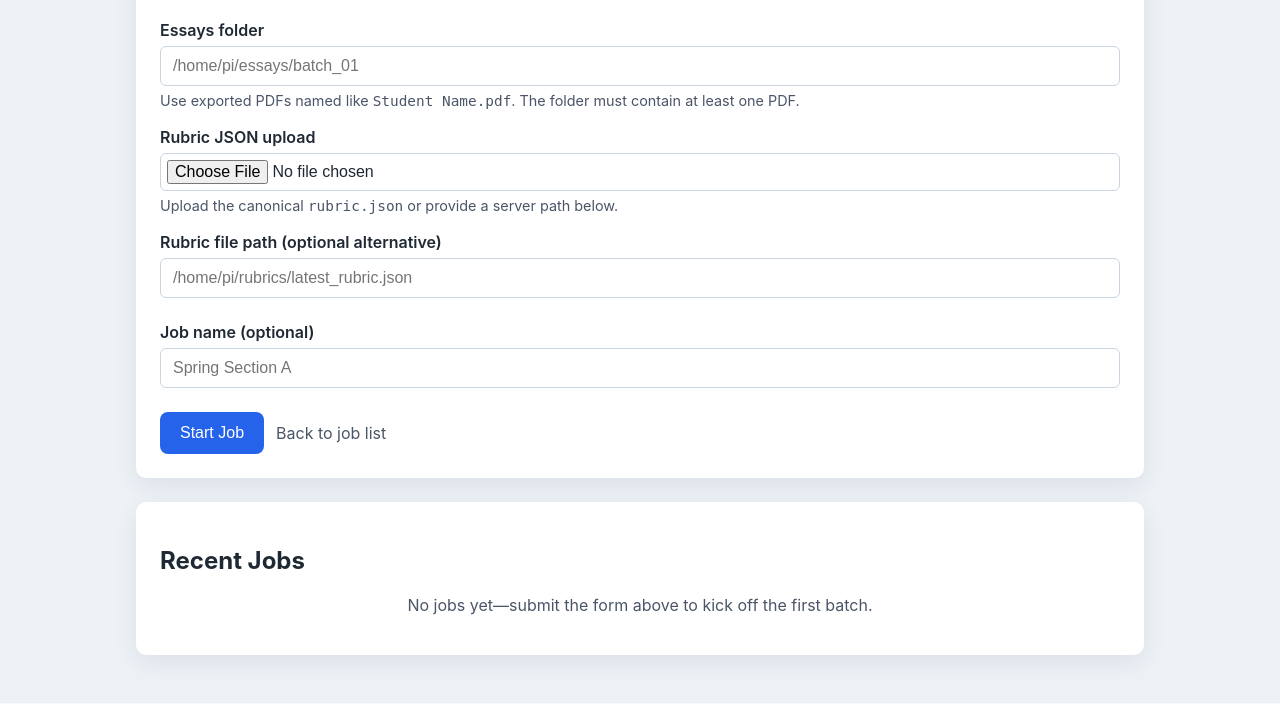
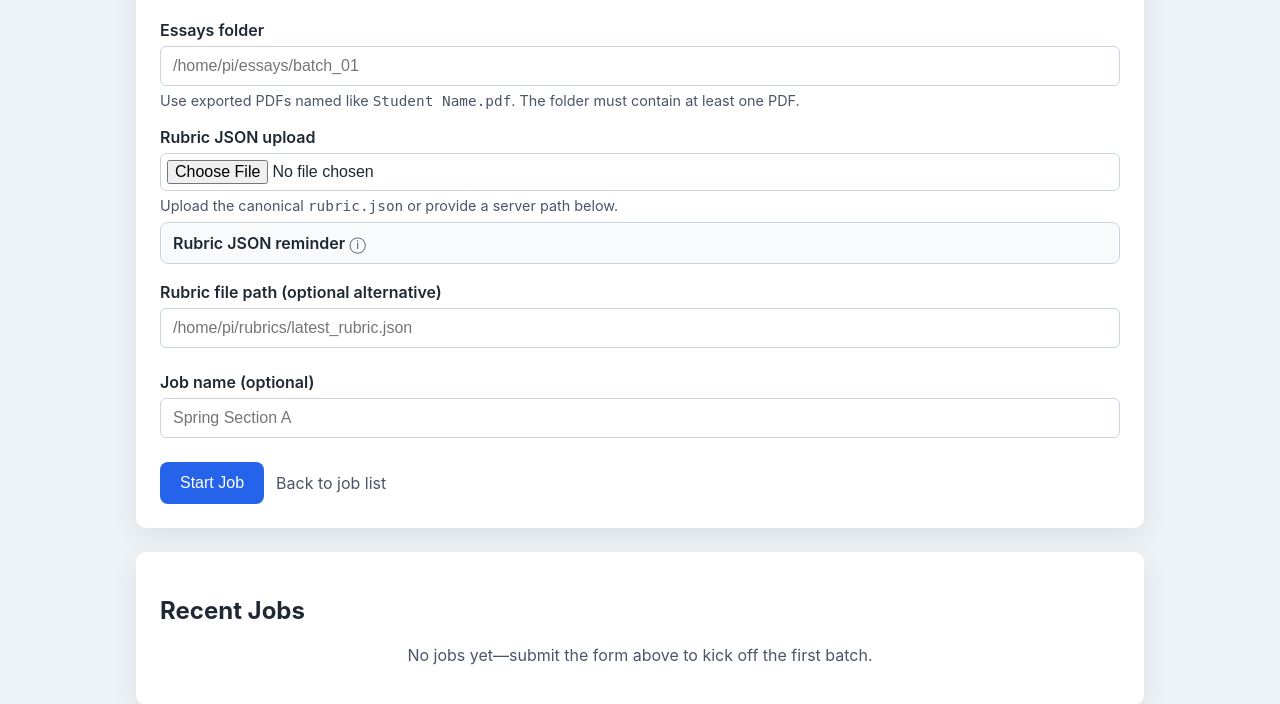
Before and after one commit to ctroy978/nighteval, a FastAPI app: template templates/job_new.html in a window 1280 px wide. Shown: the part 440-1144 px from the top of the page. Before the commit the page ends 1123 px from the top, so only its background shows below. Run offline with FastAPI, Linux system fonts and the light colour scheme; the template is opened without the code that fills it, so the values that code supplies are empty; parts of the project's set-up code (start-up, migrations or seed data) failed here and were passed over; some libraries are stand-ins or nearby versions.

Commit message:
rubric criteria instructions added

```diff
--- a/templates/job_new.html
+++ b/templates/job_new.html
@@ -63,6 +63,35 @@
       background: #fff5f5;
       border: 1px solid #feb2b2;
       color: #9b2c2c;
+    }
+    details.rubric-helper {
+      margin-top: 8px;
+      padding: 10px 12px;
+      border-radius: 8px;
+      border: 1px solid #cbd5e0;
+      background: #f8fafc;
+    }
+    details.rubric-helper summary {
+      font-weight: 600;
+      cursor: pointer;
+      list-style: none;
+    }
+    details.rubric-helper summary::-webkit-details-marker {
+      display: none;
+    }
+    details.rubric-helper summary::after {
+      content: " ⓘ";
+      font-weight: 400;
+      color: #4a5568;
+    }
+    details.rubric-helper ul {
+      margin: 8px 0 0 16px;
+      padding: 0;
+      font-size: 0.9rem;
+      color: #4a5568;
+    }
+    details.rubric-helper li {
+      margin-bottom: 6px;
     }
     .actions {
       display: flex;
@@ -219,6 +248,15 @@
         <label for="rubric_file">Rubric JSON upload</label>
         <input type="file" id="rubric_file" name="rubric_file" accept="application/json,.json">
         <p class="hint">Upload the canonical <code>rubric.json</code> or provide a server path below.</p>
+        <details class="rubric-helper">
+          <summary>Rubric JSON reminder</summary>
+          <ul>
+            <li>Keep a top-level <code>criteria</code> array with unique <code>id</code> values.</li>
+            <li>Each criterion needs a positive <code>max_score</code> plus optional <code>name</code> and descriptors.</li>
+            <li>If you include <code>overall_points_possible</code>, match the sum of every <code>max_score</code>.</li>
+            <li>Remove unsupported keys and verify the file is valid JSON.</li>
+          </ul>
+        </details>
       </div>
       <div class="field">
         <label for="rubric_path">Rubric file path (optional alternative)</label>
```
